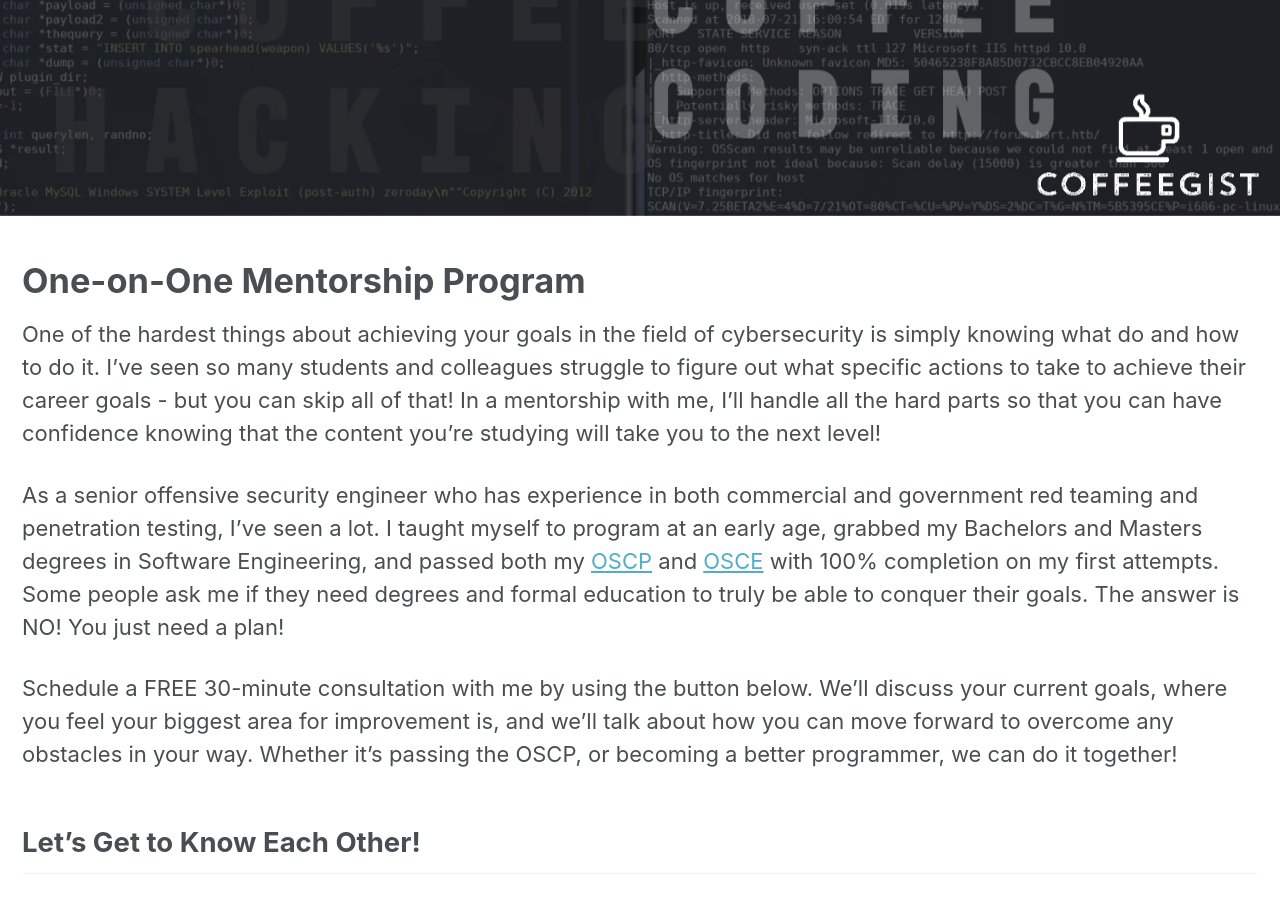
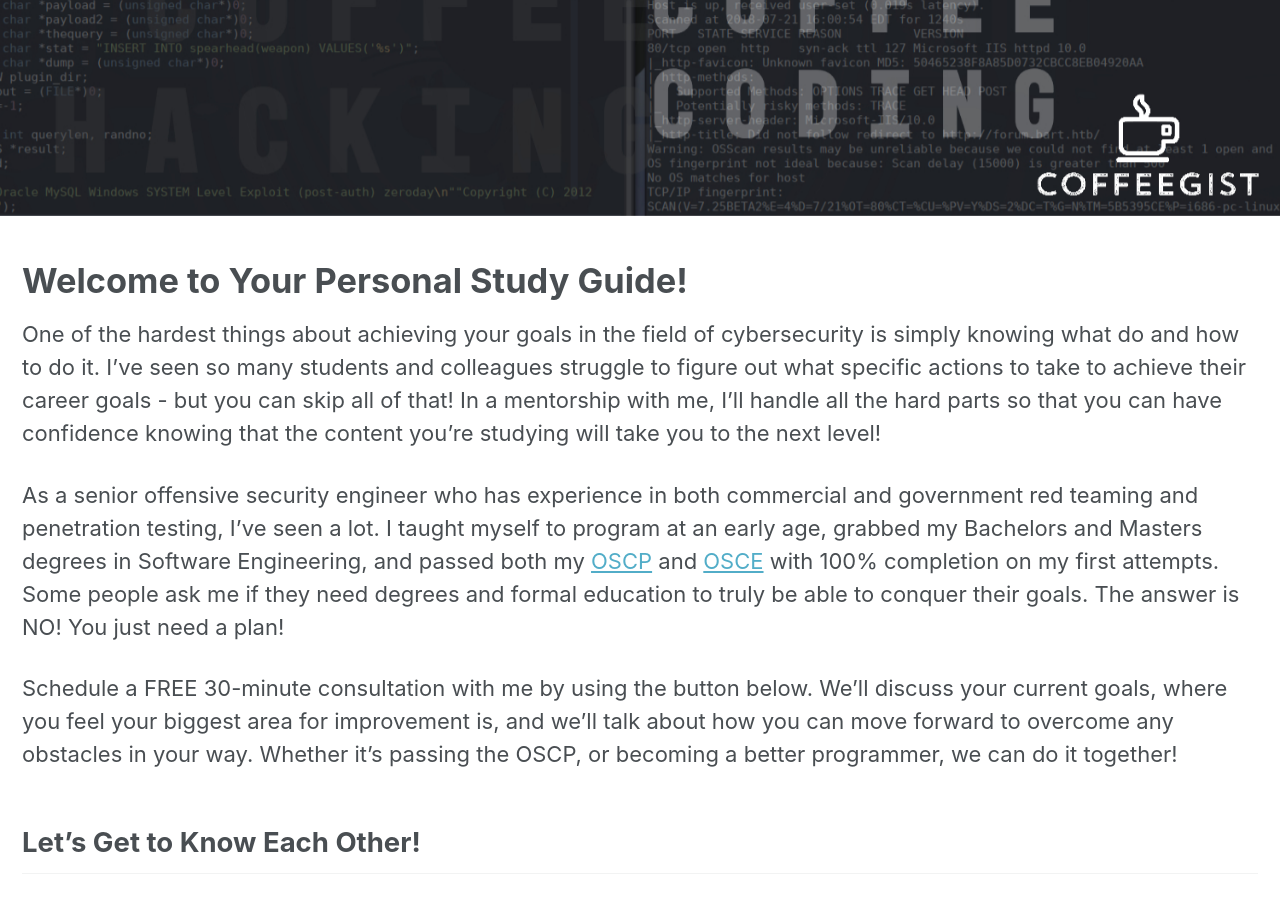
Before and after one commit to coffeegist/coffeegist.github.io, a Jekyll site: the page built from _pages/mentorships.md, in a window 1280 px wide and 900 px high, scrolled down 353 px. Built offline with Jekyll 4.4.1, drawn with Linux system fonts in a browser that asks for light colours; nearby versions of some CDN libraries; comment, search, counter and statistics services are not loaded.

Commit message:
* Update mentorship header

```diff
--- a/_pages/mentorships.md
+++ b/_pages/mentorships.md
@@ -7,7 +7,7 @@ header:
   image: /assets/images/coding-coffee-hacking.jpg
 ---
 
-# One-on-One Mentorship Program
+# Welcome to Your Personal Study Guide!
 
 One of the hardest things about achieving your goals in the field of cybersecurity is simply knowing what do and how to do it. I’ve seen so many students and colleagues struggle to figure out what specific actions to take to achieve their career goals - but you can skip all of that! In a mentorship with me, I’ll handle all the hard parts so that you can have confidence knowing that the content you're studying will take you to the next level!
 
```
